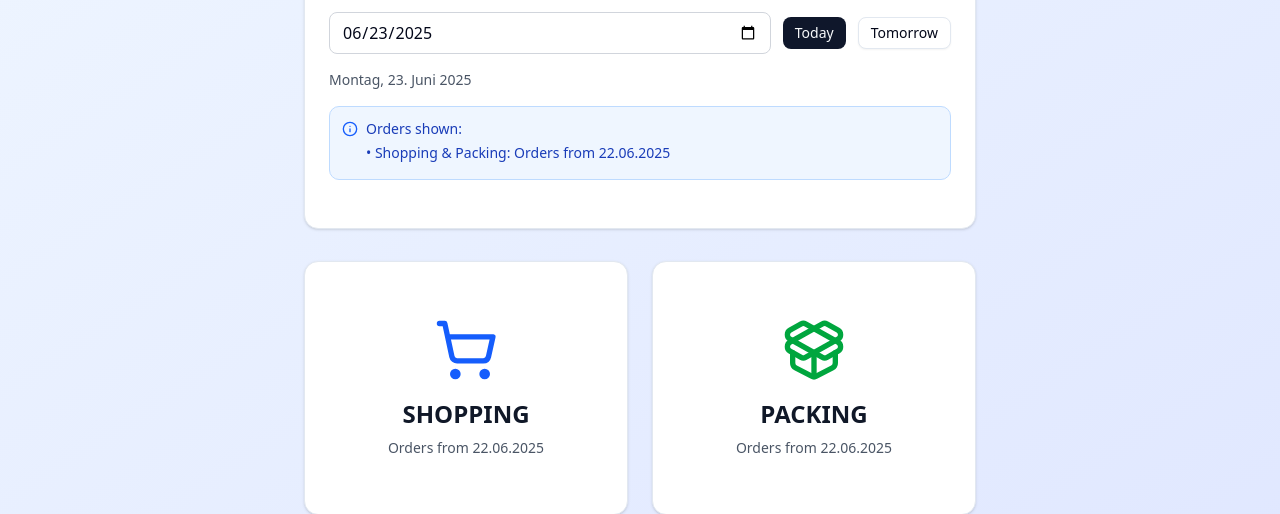
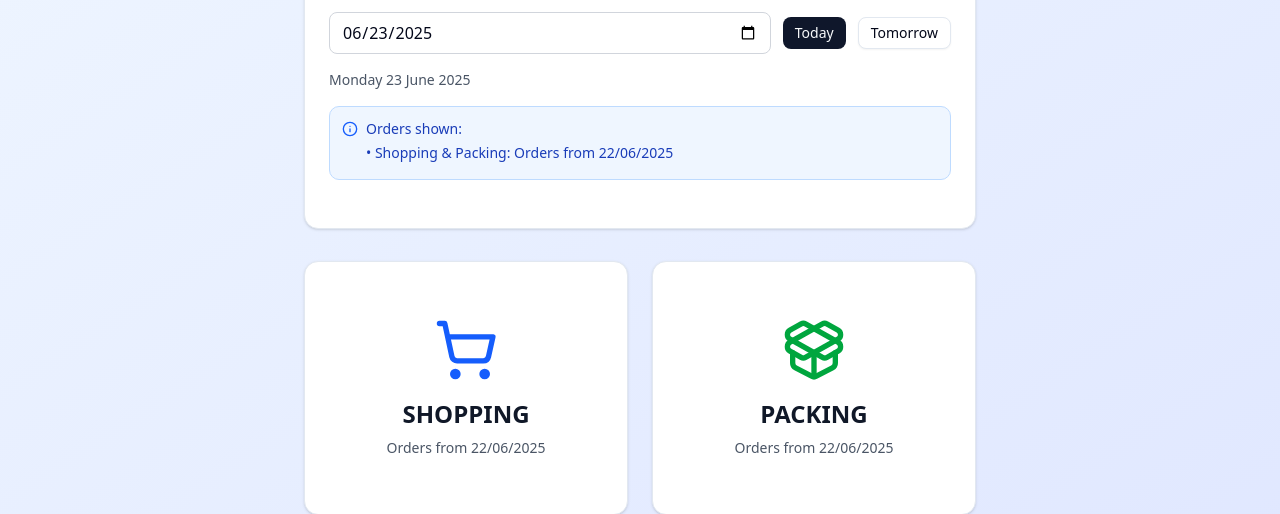
Before and after one commit to crisperience/welmora, a Next.js app: page / in a window 1280 px wide. Shown: the part 225-739 px from the top of the page. Built offline with nearby package versions, Linux system fonts and the light colour scheme.

Commit message:
fix: use English date format (en-GB) instead of German
- Change locale from de-CH to en-GB for consistent English interface
- Date format now shows DD/MM/YYYY instead of German format

```diff
--- a/src/app/page.tsx
+++ b/src/app/page.tsx
@@ -13,7 +13,7 @@ export default function HomePage() {
 
   const formatDateForDisplay = (dateString: string) => {
     const date = new Date(dateString);
-    return date.toLocaleDateString('de-CH', {
+    return date.toLocaleDateString('en-GB', {
       weekday: 'long',
       year: 'numeric',
       month: 'long',
@@ -25,7 +25,7 @@ export default function HomePage() {
     // Shopping shows orders from the previous day
     const date = new Date(selectedDate);
     date.setDate(date.getDate() - 1);
-    return date.toLocaleDateString('de-CH', {
+    return date.toLocaleDateString('en-GB', {
       day: '2-digit',
       month: '2-digit',
       year: 'numeric'
@@ -36,7 +36,7 @@ export default function HomePage() {
     // Packing shows orders from the previous day
     const date = new Date(selectedDate);
     date.setDate(date.getDate() - 1);
-    return date.toLocaleDateString('de-CH', {
+    return date.toLocaleDateString('en-GB', {
       day: '2-digit',
       month: '2-digit',
       year: 'numeric'
```
